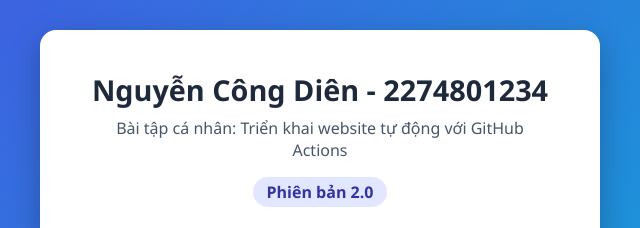
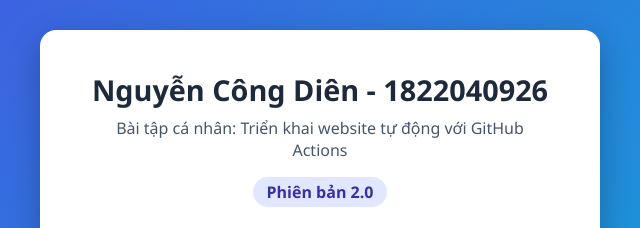
Before and after one commit to 1822040926-hash/devops-1822040926, a plain HTML site: page index.html in a window 1280 px wide. Shown: the part 203-431 px from the top of the page, 320-960 px from the left. Drawn offline with Linux system fonts and the light colour scheme.

Commit message:
Update index.html

```diff
--- a/index.html
+++ b/index.html
@@ -8,7 +8,7 @@
 </head>
 <body>
   <main class="card">
-    <h1>Nguyễn Công Diên - 2274801234</h1>
+    <h1>Nguyễn Công Diên - 1822040926</h1>
     <p class="subtitle">Bài tập cá nhân: Triển khai website tự động với GitHub Actions</p>
     <p class="version">Phiên bản 2.0</p>
     <button id="btn">Bấm vào đây</button>
```
